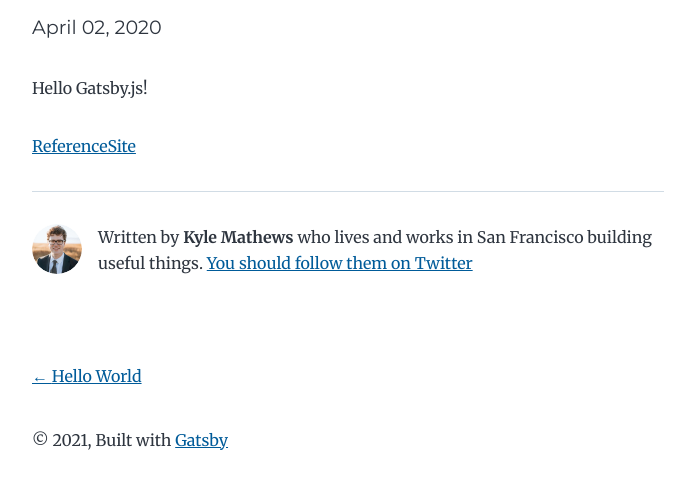
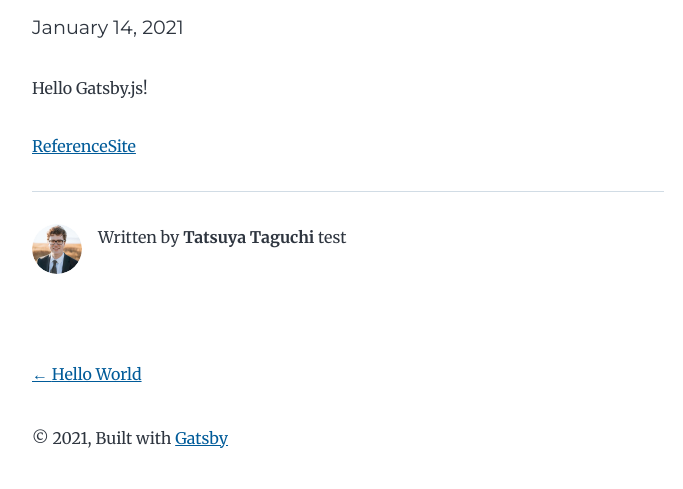
Before and after one commit to tatsu1109/my-blog, a Gatsby site: page /hello-gatsby/ in a window 1280 px wide. Shown: the part 165-654 px from the top of the page, without its empty margins (292-975 px from the left). Built offline with nearby package versions, Linux system fonts and the light colour scheme; Gatsby itself is replaced by a stand-in of ours.

Commit message:
プロフィールなど修正

```diff
--- a/content/blog/hello-gatsby/index.md
+++ b/content/blog/hello-gatsby/index.md
@@ -1,6 +1,6 @@
 ---
 title: テストブログ記事
-date: 2020-04-02
+date: 2021-01-14
 tags: ["gatsby", "amplify"]
 ---
 
--- a/gatsby-config.js
+++ b/gatsby-config.js
@@ -2,13 +2,13 @@ module.exports = {
   siteMetadata: {
     title: `Gatsby Starter Blog`,
     author: {
-      name: `Kyle Mathews`,
-      summary: `who lives and works in San Francisco building useful things.`,
+      name: `Tatsuya Taguchi`,
+      summary: `test`,
     },
-    description: `A starter blog demonstrating what Gatsby can do.`,
+    description: `test`,
     siteUrl: `https://gatsby-starter-blog-demo.netlify.app/`,
     social: {
-      twitter: `kylemathews`,
+      twitter: ``,
     },
   },
   plugins: [
--- a/src/components/bio.js
+++ b/src/components/bio.js
@@ -25,9 +25,6 @@ const Bio = () => {
             name
             summary
           }
-          social {
-            twitter
-          }
         }
       }
     }
@@ -35,7 +32,6 @@ const Bio = () => {
 
   // Set these values by editing "siteMetadata" in gatsby-config.js
   const author = data.site.siteMetadata?.author
-  const social = data.site.siteMetadata?.social
 
   const avatar = data?.avatar?.childImageSharp?.fixed
 
@@ -54,10 +50,6 @@ const Bio = () => {
       {author?.name && (
         <p>
           Written by <strong>{author.name}</strong> {author?.summary || null}
-          {` `}
-          <a href={`https://twitter.com/${social?.twitter || ``}`}>
-            You should follow them on Twitter
-          </a>
         </p>
       )}
     </div>
```
